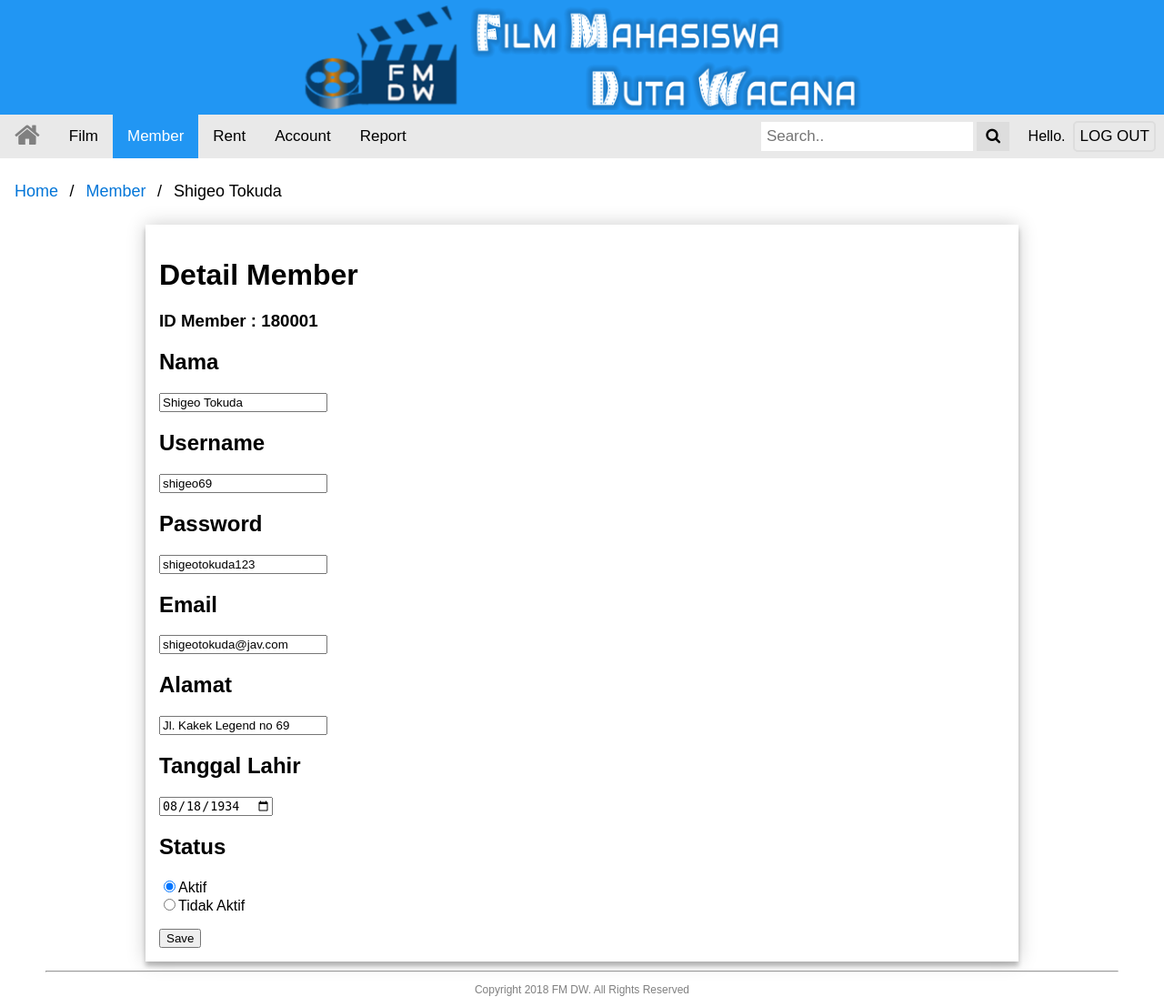
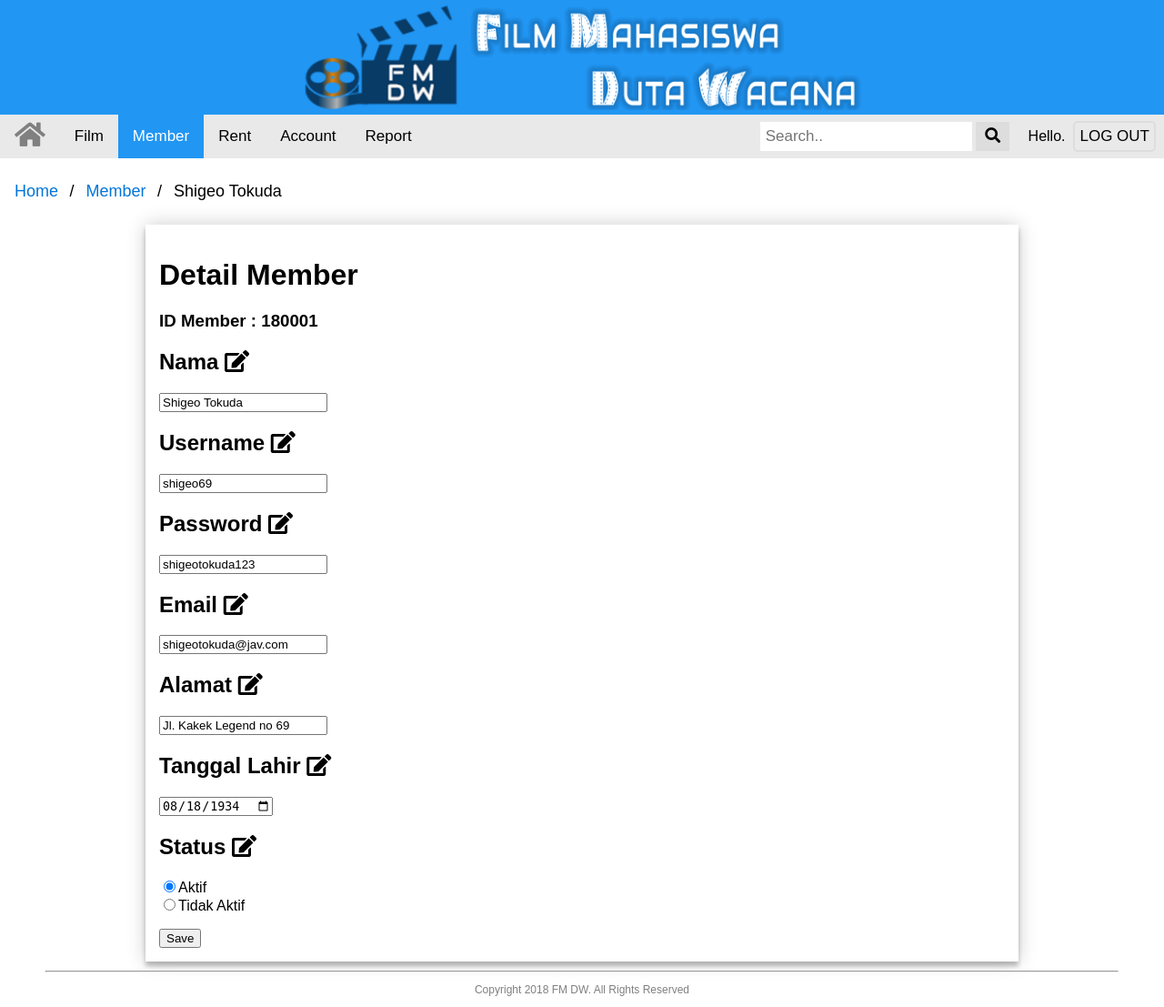
Before and after one commit to derrylieyanto/FMDW, a PHP site: page /detailMember.php in a window 1280 px wide. Shown: the whole page at 91% size. Run offline with PHP 8.4, Linux system fonts and the light colour scheme; some libraries are stand-ins or nearby versions.

Commit message:
fixed css

```diff
--- a/FMDW/detailMember.php
+++ b/FMDW/detailMember.php
@@ -5,7 +5,7 @@
 	<link rel="stylesheet" type="text/css" href="style/header.css">
 	<link rel="stylesheet" type="text/css" href="style/footer.css">
 	<link rel="stylesheet" type="text/css" href="style/breadcrumb.css">
-	<link rel="stylesheet" href="https://cdnjs.cloudflare.com/ajax/libs/font-awesome/4.7.0/css/font-awesome.min.css">
+	<link rel="stylesheet" href="https://use.fontawesome.com/releases/v5.0.10/css/all.css" integrity="sha384-+d0P83n9kaQMCwj8F4RJB66tzIwOKmrdb46+porD/OvrJ+37WqIM7UoBtwHO6Nlg" crossorigin="anonymous">
 	<style type="text/css">
 		.menjorok{
 			padding: 15px;
```
